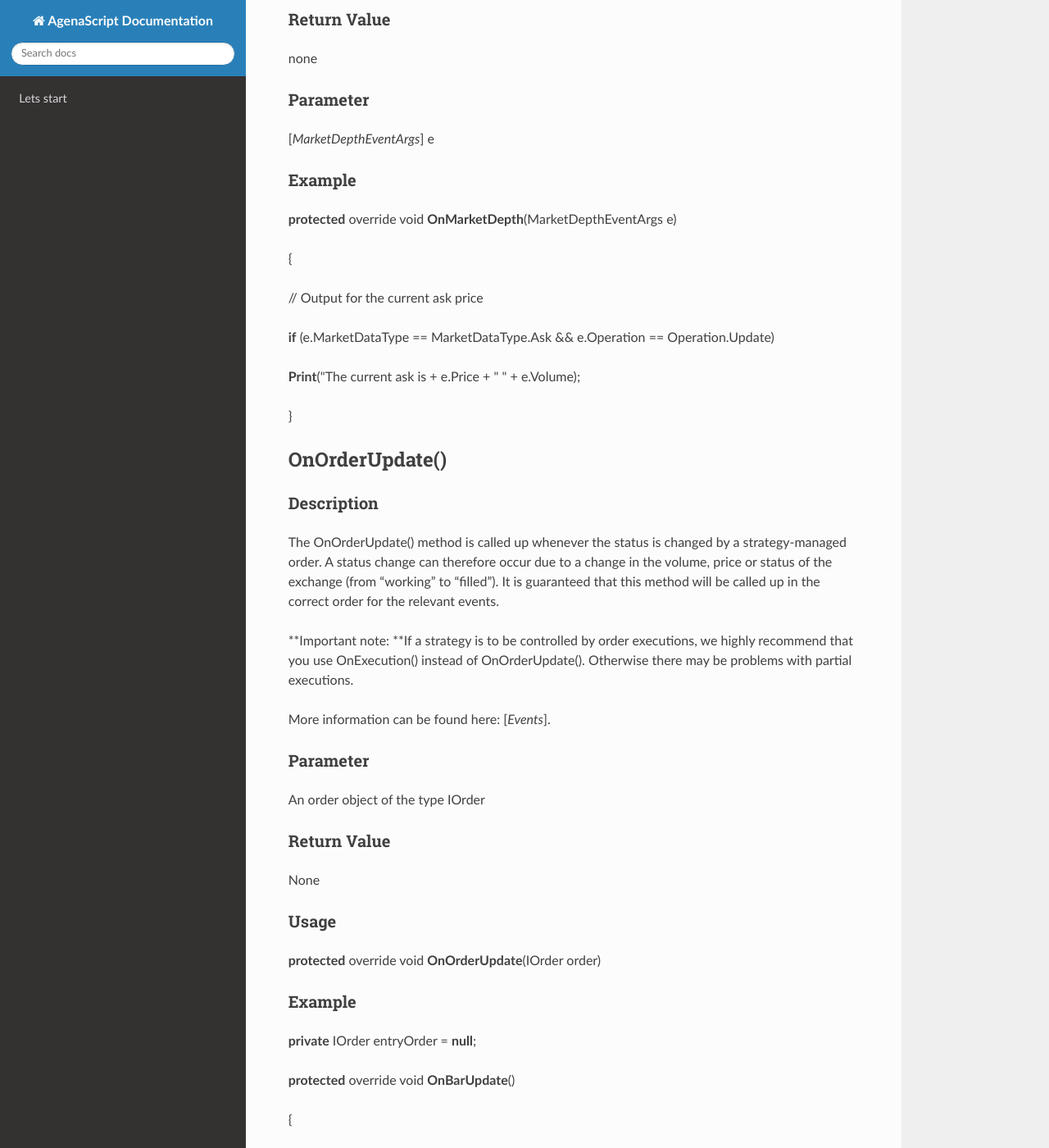
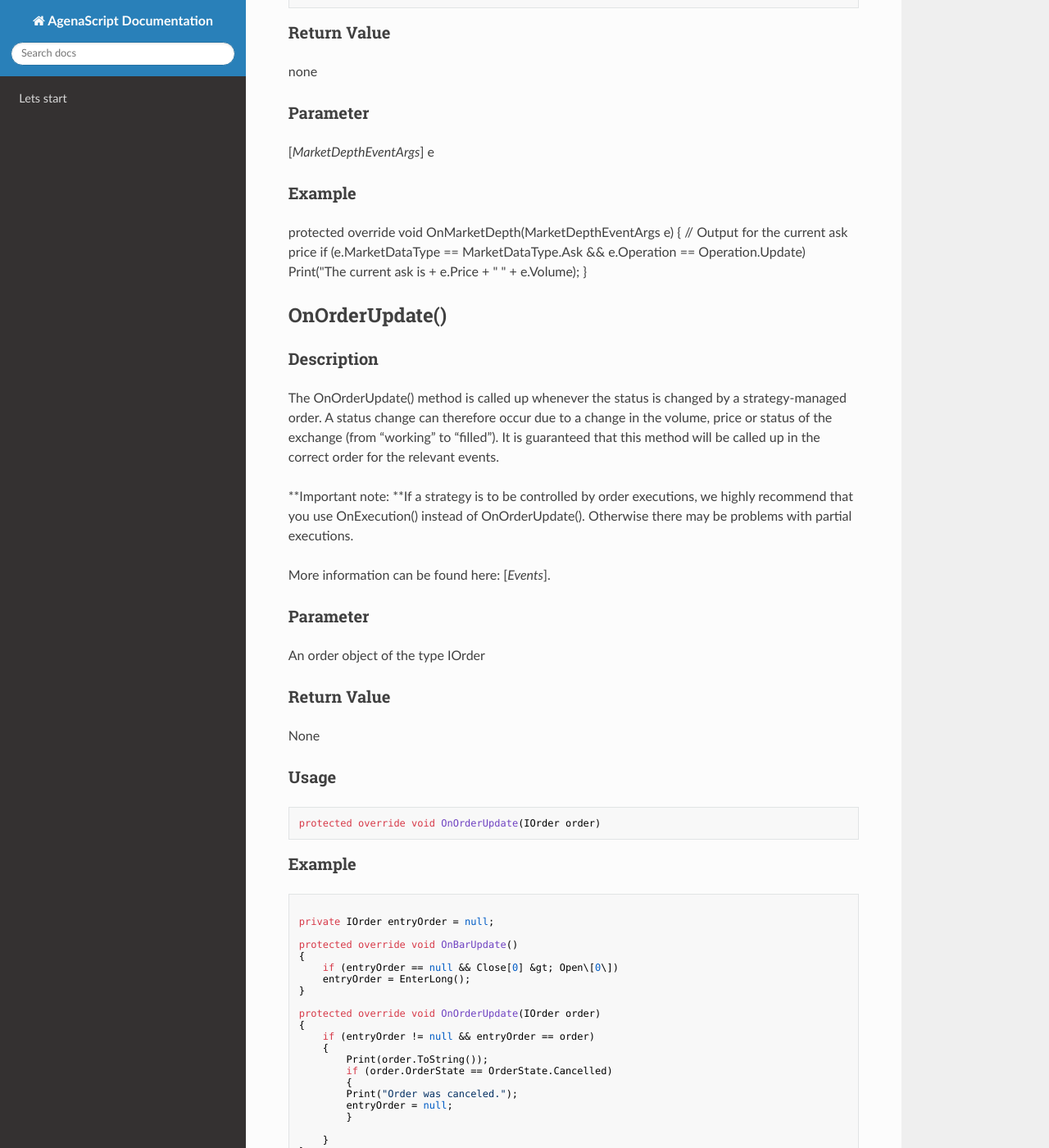
Before and after one commit to AgenaTrader/AgenaScript-documentation, an MkDocs documentation site: the page built from sources/events.md, in a window 1280 px wide and 1400 px high, scrolled down 3692 px. Shown: the whole window at 82% size. Built offline with MkDocs 1.6.1, drawn with Linux system fonts in a browser that asks for light colours; nearby versions of some CDN libraries; old or Windows-style settings are respelled for this version of MkDocs; some of the changed text lies outside the part shown.

Commit message:
cleanup bold statements and code sections

````diff
--- a/sources/events.md
+++ b/sources/events.md
@@ -115,8 +115,10 @@ The „MarketDataType“ field always equals the „last" value
 The fields "Volume", "BidSize" and "AskSize" are always 0.
 
 ### Usage
+```cs
+protected override void OnMarketData(MarketDataEventArgs e)
+```
 
-protected override void OnMarketData(MarketDataEventArgs e)
 
 ### Return Value
 
@@ -152,11 +154,12 @@ The OnMarketDepth() method is called up whenever there is a change in the level
 In a multibar indicator, the BarsInProgress method identifies the data series for which the OnMarketDepth() method is called up.
 OnMarketDepth is not called up for historical data.
 
-More information can be found here: [*Events*].
+More information can be found here: [*Events*](#Events).
 
 ### Usage
-
-protected **override void** OnMarketDepth**(MarketDepthEventArgs e)**
+```cs
+protected override void OnMarketDepth(MarketDepthEventArgs e)
+```
 
 ### Return Value
 
@@ -167,17 +170,11 @@ none
 [*MarketDepthEventArgs*] e
 
 ### Example
-
-**protected** override void **OnMarketDepth**(MarketDepthEventArgs e)
-
+protected override void OnMarketDepth(MarketDepthEventArgs e)
 {
-
-// Output for the current ask price
-
-**if** (e.MarketDataType == MarketDataType.Ask && e.Operation == Operation.Update)
-
-**Print**("The current ask is + e.Price + " " + e.Volume);
-
+    // Output for the current ask price
+    if (e.MarketDataType == MarketDataType.Ask && e.Operation == Operation.Update)
+    Print("The current ask is + e.Price + " " + e.Volume);
 }
 
 OnOrderUpdate()
@@ -202,46 +199,35 @@ An order object of the type IOrder
 None
 
 ### Usage
-
-**protected** override void **OnOrderUpdate**(IOrder order)
+```cs
+protected override void OnOrderUpdate(IOrder order)
+```
 
 ### Example
+```cs
 
-**private** IOrder entryOrder = **null**;
+private IOrder entryOrder = null;
 
-**protected** override void **OnBarUpdate**()
-
+protected override void OnBarUpdate()
 {
-
-**if** (entryOrder == **null** && Close\[0\] &gt; Open\[0\])
-
-entryOrder = **EnterLong**();
-
+    if (entryOrder == null && Close[0] &gt; Open\[0\])
+    entryOrder = EnterLong();
 }
 
-**protected** override void **OnOrderUpdate**(IOrder order)
+protected override void OnOrderUpdate(IOrder order)
+{
+    if (entryOrder != null && entryOrder == order)
+    {
+        Print(order.ToString());
+        if (order.OrderState == OrderState.Cancelled)
+        {
+        Print("Order was canceled.");
+        entryOrder = null;
+        }
 
-{
-
-**if** (entryOrder != **null** && entryOrder == order)
-
-{
-
-**Print**(order.**ToString**());
-
-**if** (order.OrderState == OrderState.Cancelled)
-
-{
-
-**Print**("Order was canceled.");
-
-entryOrder = **null**;
-
+    }
 }
-
-}
-
-}
+```
 
 OnStartUp()
 -----------
@@ -264,28 +250,23 @@ none
 none
 
 ### Usage
-
-**protected** override void **OnStartUp**()
+```cs
+protected override void OnStartUp()
+```
 
 ### Example
+```cs
+private myForm Window;
 
-**private** myForm Window;
-
-**protected** override void **OnStartUp**()
-
+protected override void OnStartUp()
 {
-
-**if** (ChartControl != **null**)
-
-{
-
-Window = **new myForm**();
-
-Window.**Show**();
-
+    if (ChartControl != null)
+    {
+    Window = new myForm();
+    Window.Show();
+    }
 }
-
-}
+```
 
 OnTermination()
 ---------------
@@ -294,9 +275,9 @@ OnTermination()
 
 The OnTermination() method can also be overridden in order to once again free up all the resources used in the script.
 
-See [*Initialize()*] and [*OnStartUp()*].
+See [*Initialize()*](#Initialize) and [*OnStartUp()*](#OnStartUp).
 
-More information can be found here: [*Events*].
+More information can be found here: [*Events*](#Events).
 
 ### Parameter
 
@@ -307,28 +288,23 @@ none
 none
 
 ### Usage
-
-**protected** override void **OnTermination**()
+```cs
+protected override void OnTermination()
+```
 
 ### More Information
 
-**Caution:
-Please do not override the Dispose() method since this can only be used much later within the script. This would lead to resources being used and held for an extended period and thus potentially causing unexpected consequences for the entire application.**
+**Caution:**
+**Please do not override the Dispose() method since this can only be used much later within the script. This would lead to resources being used and held for an extended period and thus potentially causing unexpected consequences for the entire application.**
 
 ### Example
-
-**protected** override void **OnTermination**()
-
+```cs
+protected override void OnTermination()
 {
-
-**if** (Window != **null**)
-
-{
-
-Window.**Dispose**();
-
-Window = **null**;
-
+    if (Window != null)
+    {
+        Window.Dispose();
+        Window = null;
+    }
 }
-
-}
+```
````
